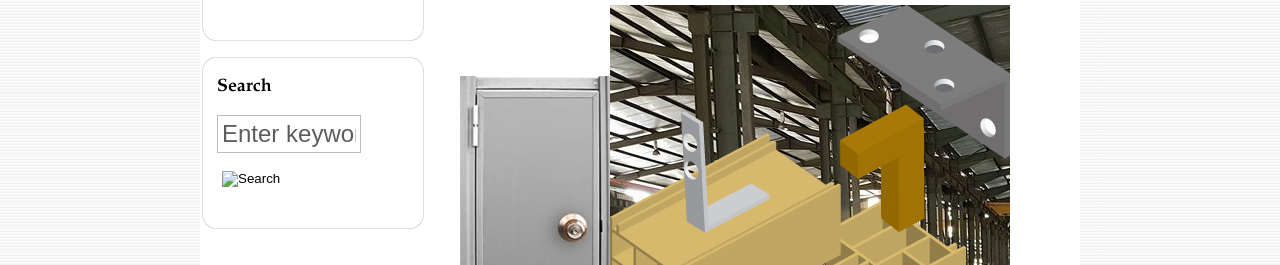
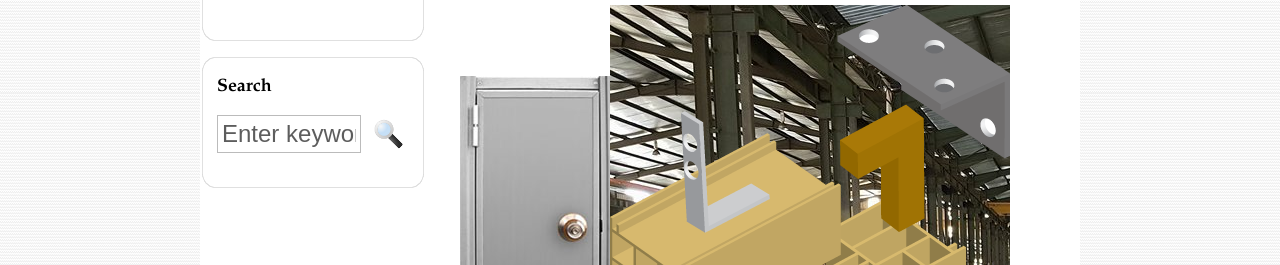
Before and after one commit to desmond124/SingsunT, a plain HTML site: page PVC Division.html in a window 1280 px wide. Shown: the part 907-1172 px from the top of the page. Drawn offline with Linux system fonts and the light colour scheme; files that its build step writes are made by us from their sources; files whose address does not match are found by name.

Commit message:
Update PVC Division.html

```diff
--- a/PVC Division.html
+++ b/PVC Division.html
@@ -6,7 +6,7 @@
   <meta name="description" content="website description" />
   <meta name="keywords" content="website keywords, website keywords" />
   <meta http-equiv="content-type" content="text/html; charset=windows-1252" />
-  <link rel="stylesheet" type="text/css" href="style/style.css" />
+  <link rel="stylesheet" type="text/css" href="style.css" />
   <link href="SpryMenuBarHorizontal.css" rel="stylesheet" type="text/css">
 <script src="SpryMenuBar.js" type="text/javascript"></script>
 </head>
@@ -75,7 +75,7 @@
             <form method="post" action="#" id="search_form">
               <p>
                 <input class="search" type="text" name="search_field" value="Enter keywords....." />
-                <input name="search" type="image" style="border: 0; margin: 0 0 -9px 5px;" src="style/search.png" alt="Search" title="Search" />
+                <input name="search" type="image" style="border: 0; margin: 0 0 -9px 5px;" src="search.png" alt="Search" title="Search" />
               </p>
             </form>
           </div>
```
